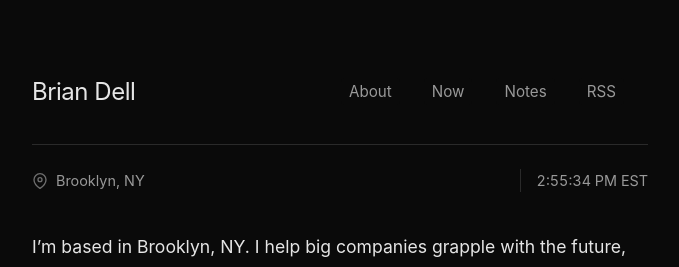
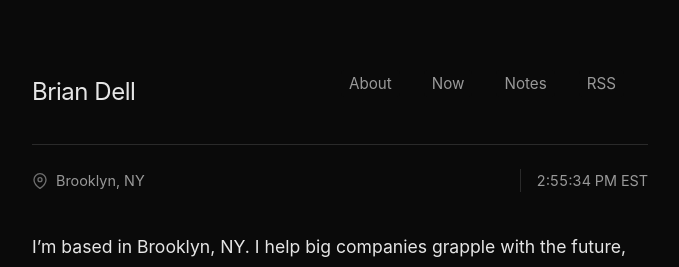
Before and after one commit to itsbdell/itsbdell.github.io, a Jekyll site: the page built from index.md, in a window 1280 px wide. Shown: the top 267 px of the page, without its empty margins (300-979 px from the left). Built offline with Jekyll 4.4.1, drawn with Linux system fonts in a browser that asks for light colours.

Commit message:
Center align header items in main SCSS
Changed the header's align-items property from flex-end to center for improved vertical alignment of header content.

```diff
--- a/_sass/_main.scss
+++ b/_sass/_main.scss
@@ -30,7 +30,7 @@ header {
   margin-bottom: 2.5rem;
   display: flex;
   justify-content: space-between;
-  align-items: flex-end;
+  align-items: center;
 }
 
 .location-indicator {
```
